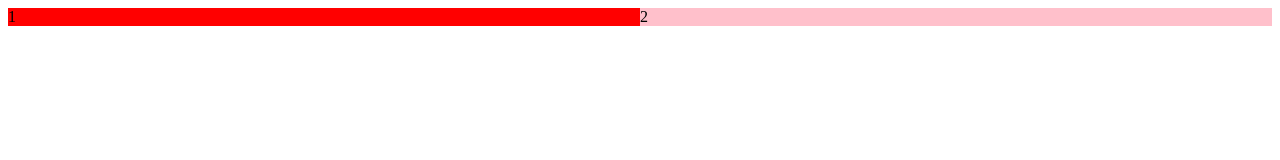
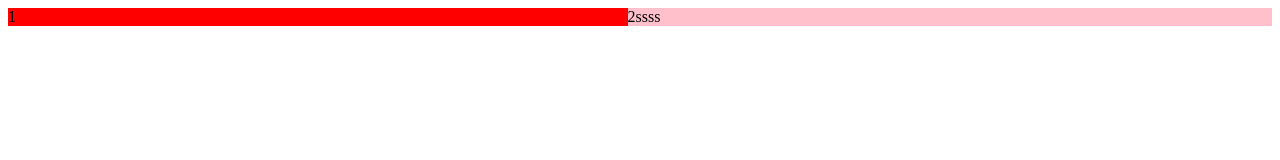
Before and after one commit to lisonlang/gitee, a Vue app: page / in a window 1280 px wide. Shown: the top 160 px of the page. Built offline with nearby package versions, Linux system fonts and the light colour scheme.

Commit message:
第二次

```diff
--- a/src/App.vue
+++ b/src/App.vue
@@ -2,7 +2,7 @@
   <div id="app">
     <div id="nav">
       <div class="d1">1</div>
-      <div class="d2">2</div>
+      <div class="d2">2ssss</div>
     </div>
   </div>
 </template>
```
